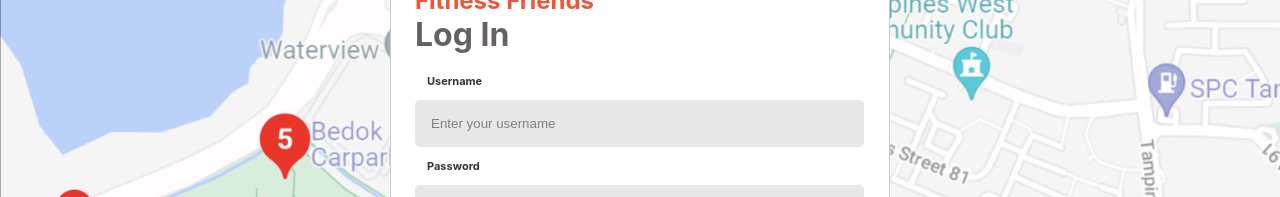
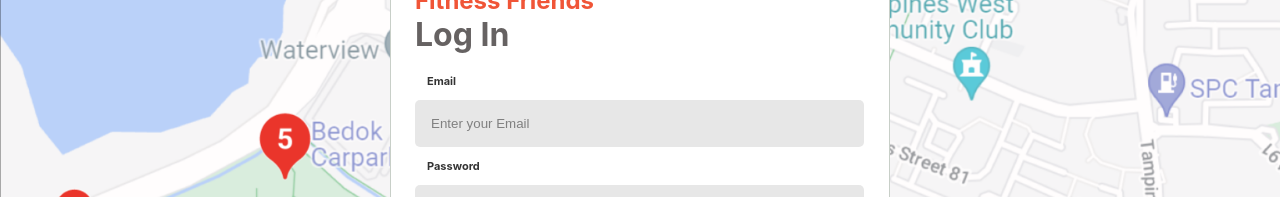
Before and after one commit to Sherylleong/Fitness-Friends, a React (Create React App) app in the folder my-app/: page /Login in a window 1280 px wide. Shown: the part 197-394 px from the top of the page. Built offline with nearby package versions, Linux system fonts and the light colour scheme; what react-hooks-global-state would draw is missing.

Commit message:
changed login and signup to say email

```diff
--- a/my-app/src/Components/Login/Login.js
+++ b/my-app/src/Components/Login/Login.js
@@ -80,14 +80,14 @@ export default function Login() {
 				<h2>Fitness Friends</h2>
 				<h1>Log In</h1>
 				<form className="login-form" onSubmit={signIn}>
-					<label>Username</label>
-					<input type="username" placeholder="Enter your username" onChange={(e) => setUsername(e.target.value)}/>
+					<label>Email</label>
+					<input type="username" placeholder="Enter your Email" onChange={(e) => setUsername(e.target.value)}/>
 
 					<label>Password</label>
 					<input type="password" placeholder="Enter your password" onChange={(e) => setPassword(e.target.value)}/>
-					<div style={{display: showMissingUsername ? 'block' : 'none'}} id="missing-username" className="account-form-incorrect">Username field is required.</div>
+					<div style={{display: showMissingUsername ? 'block' : 'none'}} id="missing-username" className="account-form-incorrect">Email field is required.</div>
 					<div style={{display: showMissingPassword ? 'block' : 'none'}} id="missing-password" className="account-form-incorrect">Password field is required.</div>
-					<div style={{display: showIncorrectLogin ? 'block' : 'none'}} id="incorrect-login" className="account-form-incorrect">Incorrect Username or Password.</div>
+					<div style={{display: showIncorrectLogin ? 'block' : 'none'}} id="incorrect-login" className="account-form-incorrect">Incorrect Email or Password.</div>
 					<div className="account-form-options">
 						{/* <label className="checkbox-label">
 							<input type="Checkbox"/> Remember me
--- a/my-app/src/Components/Signup/Signup.js
+++ b/my-app/src/Components/Signup/Signup.js
@@ -82,8 +82,8 @@ export default function SignUp() {
 				<h2>Fitness Friends</h2>
 				<h1>Sign Up</h1>
 				<form className="login-form" onSubmit={createAcc}>
-					<label>Username</label>
-					<input type="username" placeholder="Enter your username" onChange={(e) => setUsername(e.target.value)}/>
+					<label>Email</label>
+					<input type="username" placeholder="Enter your email" onChange={(e) => setUsername(e.target.value)}/>
 					<label>Password</label>
 					<input type="password" placeholder="Enter your password" onChange={(e) => setPassword(e.target.value)}/>
 					<div style={{display: showMissingUsername ? 'block' : 'none'}} className="account-form-incorrect">Email field is required.</div>
```
